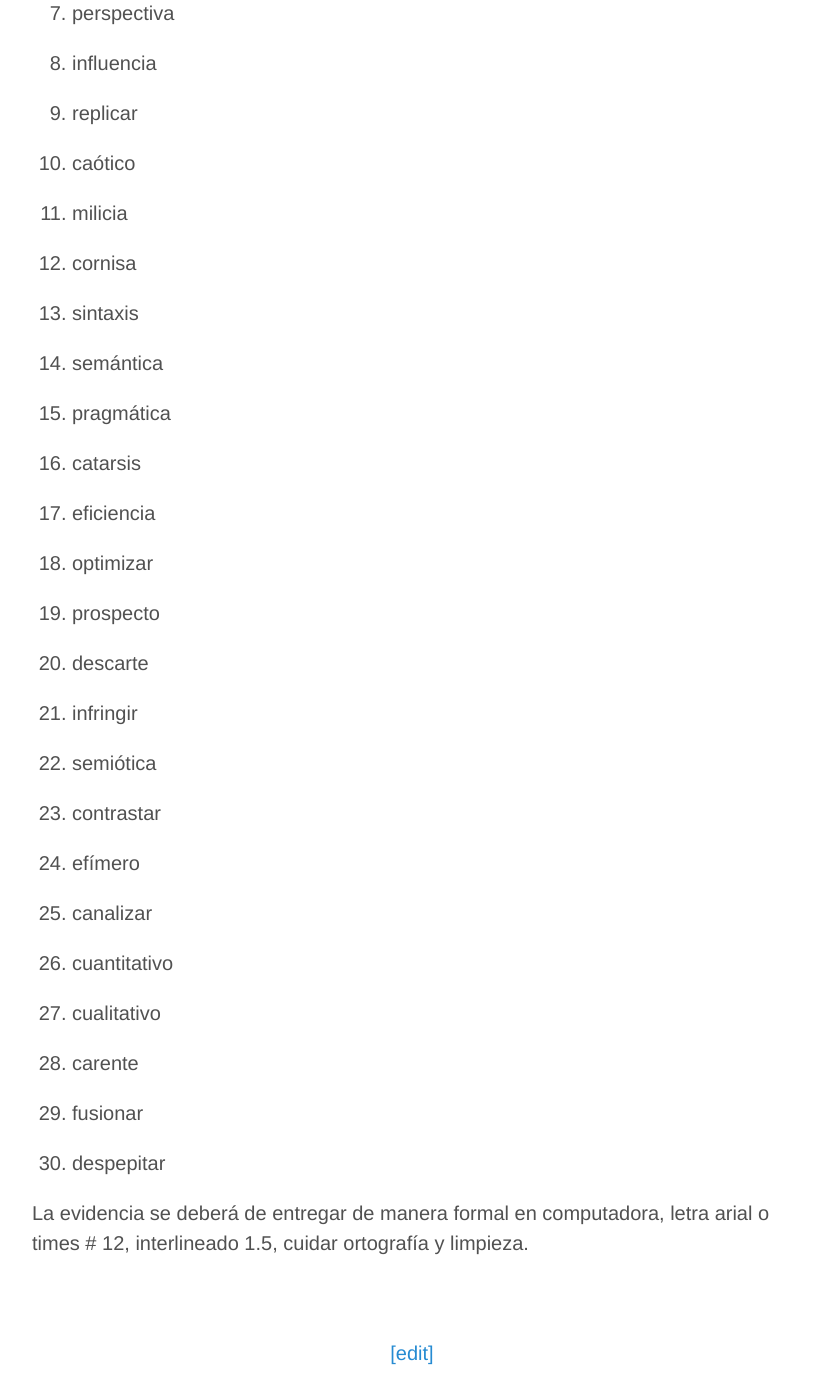
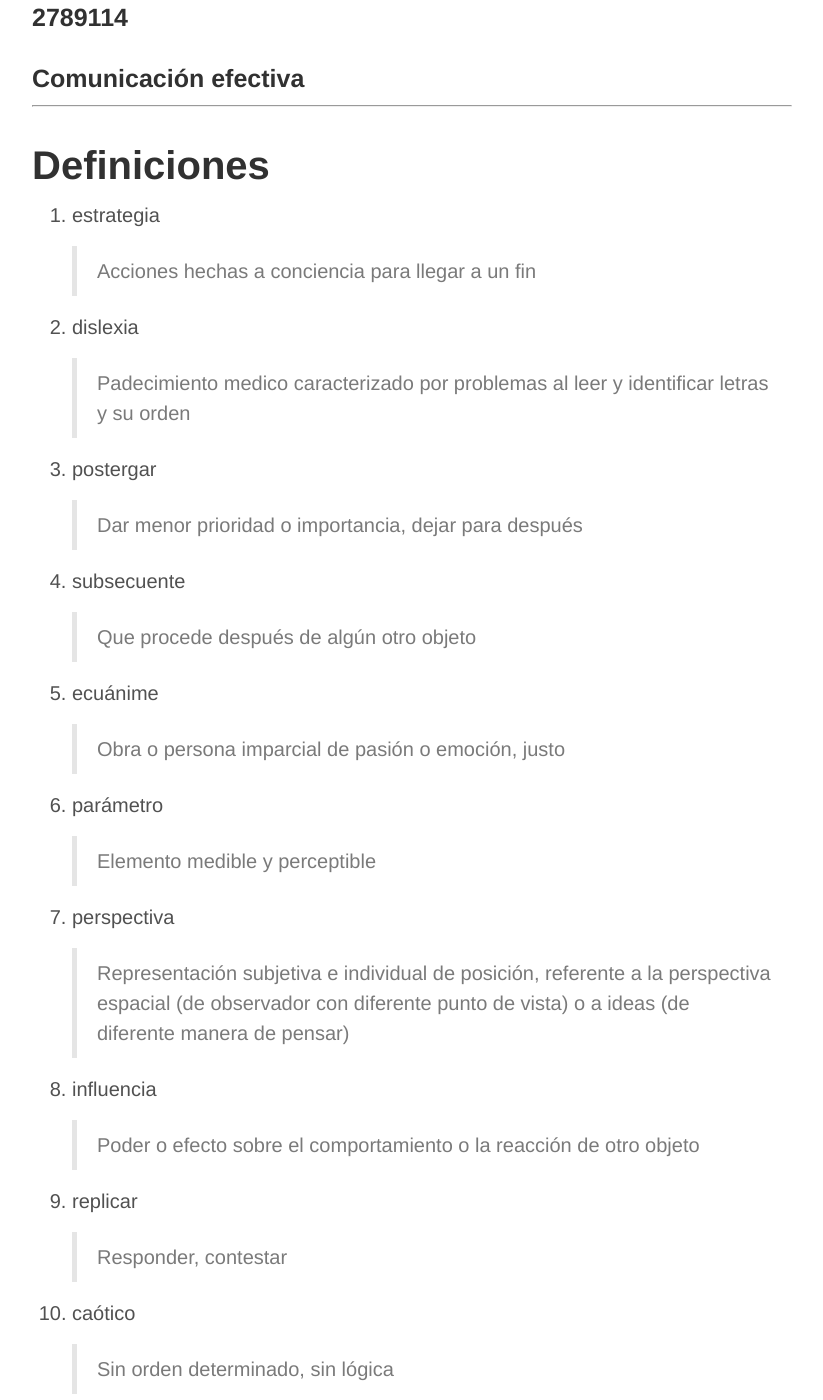
Before and after one commit to alex-esc/notes, a Jekyll site: the page built from _posts/2020-01-28-significado-palabras-evi.md, in a window 1280 px wide and 1400 px high, scrolled down 641 px. Shown: the whole window, without its empty margins (228-1051 px from the left). Built offline with Jekyll 4.4.1, drawn with Linux system fonts in a browser that asks for light colours; before the commit the page ends 2017 px from its top, so only the background shows below that; some of the changed text lies outside the part shown.

Commit message:
Update 2020-01-28-significado-palabras-evi.md

```diff
--- a/_posts/2020-01-28-significado-palabras-evi.md
+++ b/_posts/2020-01-28-significado-palabras-evi.md
@@ -7,68 +7,113 @@ tags:
 - Comunicación efectiva
 ---
 
+## Instrucciones
+
 EVIDENCIA # 1 entregará el miércoles 5 de Febrero/2020
 
 Buscar en el diccionario el significado de las siguientes palabras:
 
+
+La evidencia se deberá de entregar de manera formal en computadora, letra arial o times # 12, interlineado 1.5, cuidar ortografía y limpieza.
+
+
+---
+
+# Evidencia 1
+### Alejandro Escalante Martínez
+### 2789114
+### Comunicación efectiva
+
+---
+
+# Definiciones
+
 1. estrategia
+> Acciones hechas a conciencia para llegar a un fin
 
 2. dislexia
+> Padecimiento medico caracterizado por problemas al leer y identificar letras y su orden
 
 3. postergar
+> Dar menor prioridad o importancia, dejar para después
 
 4. subsecuente
+> Que procede después de algún otro objeto
 
 5. ecuánime
+> Obra o persona imparcial de pasión o emoción, justo
 
 6. parámetro
+> Elemento medible y perceptible
 
 7. perspectiva
+> Representación subjetiva e individual de posición, referente a la perspectiva espacial (de observador con diferente punto de vista) o a ideas (de diferente manera de pensar)
 
 8. influencia
+> Poder o efecto sobre el comportamiento o la reacción de otro objeto
 
 9. replicar
+> Responder, contestar
 
 10. caótico
+> Sin orden determinado, sin lógica
 
 11. milicia
+> Referente a la militar o a la guerra
 
 12. cornisa
+>
 
 13. sintaxis
+>
 
 14. semántica
+>
 
 15. pragmática
+>
 
 16. catarsis
+>
 
 17. eficiencia
+>
 
 18. optimizar
+>
 
 19. prospecto
+>
 
 20. descarte
+>
 
 21. infringir
+>
 
 22. semiótica
+>
 
 23. contrastar
+>
 
 24. efímero
+>
 
 25. canalizar
+>
 
 26. cuantitativo
+>
 
 27. cualitativo
+>
 
 28. carente
+>
 
 29. fusionar
+>
 
 30. despepitar
-
-La evidencia se deberá de entregar de manera formal en computadora, letra arial o times # 12, interlineado 1.5, cuidar ortografía y limpieza.
+>
```
